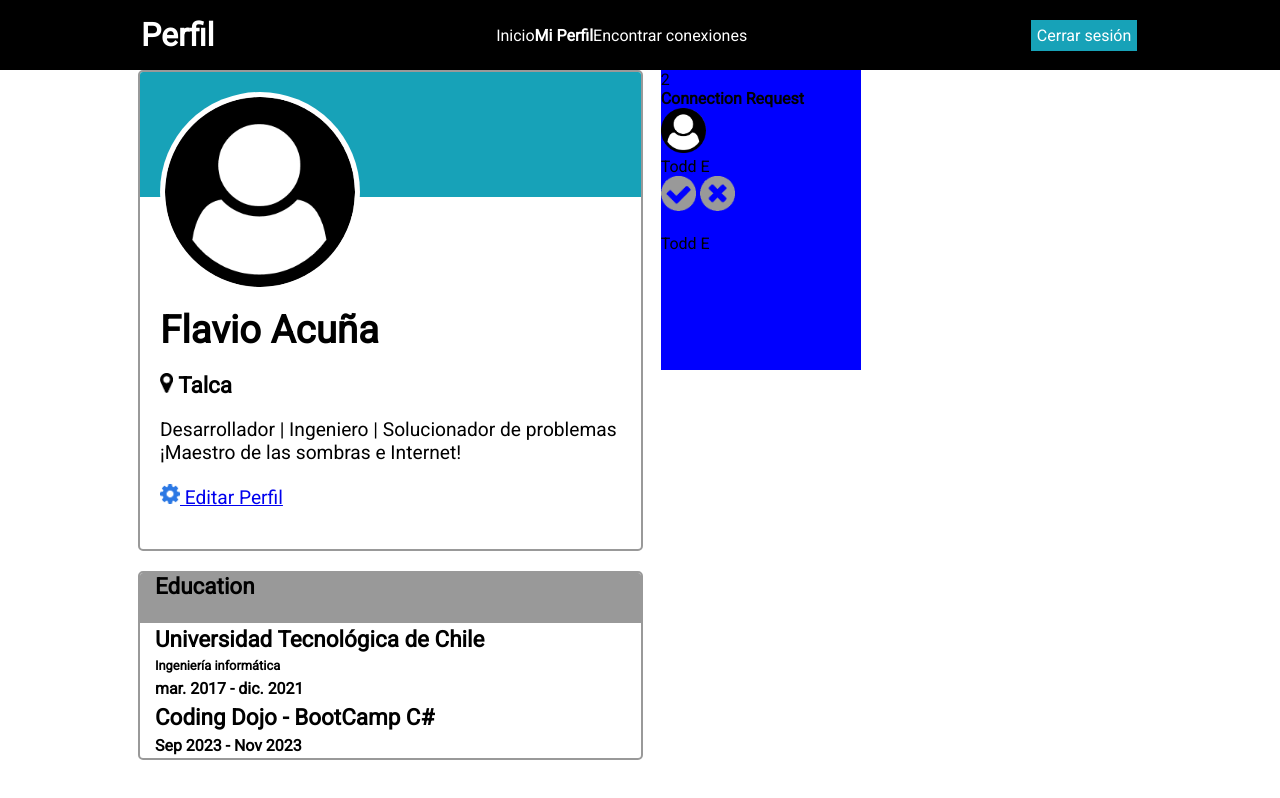
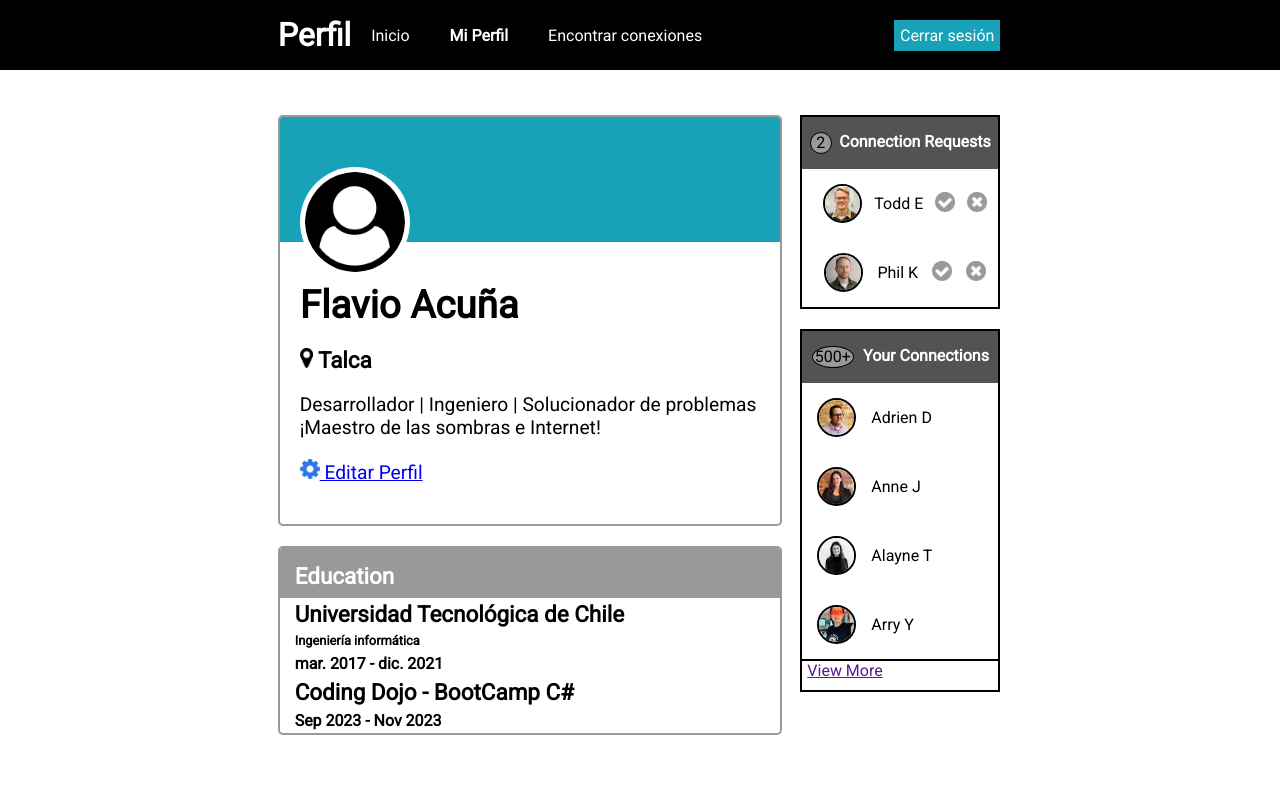
Before and after one commit to FlavioAcuna/BootCamp-C-profile_page, a plain HTML site: page index.html in a window 1280 px wide. Drawn offline with Linux system fonts and the light colour scheme.

Commit message:
new file:   img/.DS_Store new file:   img/avatar/adrien-s.jpg new file:   img/avatar/alayne-s.jpg new file:   img/avatar/anne-s.jpg new file:   img/avatar/arry-s.jpg new file:   img/avatar/jane-m.jpg new file:   img/avatar/phil-s.jpg new file:   img/avatar/todd-s.jpg modified:   index.html

```diff
--- a/css/style.css
+++ b/css/style.css
@@ -7,10 +7,12 @@
   background-color: black;
   display: flex;
   align-items: center;
-  justify-content: space-around;
+  justify-content: center;
   height: 70px;
   color: white;
   width: 100%;
+  position: fixed;
+  top: 0;
 }
 .active {
   font-weight: 900;
@@ -20,6 +22,9 @@
   list-style-type: none;
   font-weight: 500;
 }
+.navbar li {
+  margin: 0 20px;
+}
 .navbar button {
   height: 35px;
   width: 110px;
@@ -27,17 +32,18 @@
   color: #ffffff;
   font-size: 16px;
   border: 2px solid black;
+  margin-left: 170px;
 }
 .profile-title {
   background-color: #17a2b8;
   height: 125px;
-  margin-bottom: 70px;
 }
 
 .bodyContainer {
-  width: 1000px;
-  margin: 0 auto;
+  margin: 100px auto;
   display: flex;
+  padding: 15px;
+  justify-content: center;
 }
 .profile {
   width: 100%;
@@ -57,10 +63,11 @@
 #user_img {
   border-radius: 50%;
   background-color: #fff;
-  height: 190px;
+  height: 100px;
   padding: 5px;
   margin-top: 20px;
   margin-left: 20px;
+  margin-top: 50px;
 }
 
 .icon-s {
@@ -91,7 +98,9 @@
   height: 50px;
 }
 .education-title h3 {
-  margin: 0px 15px;
+  padding: 15px;
+  color: white;
+  font-family: "Roboto";
 }
 .education-body {
   display: flex;
@@ -107,12 +116,78 @@
 .menucontainer {
   height: 300px;
   width: 200px;
-  background-color: blue;
   margin-left: 20px;
+  display: flex;
+  flex-direction: column;
 }
 #icon-circle {
-  height: 35px;
+  height: 20px;
 }
 .avatar-img {
-  height: 45px;
+  height: 35px;
+  border-radius: 50%;
+  border: 2px solid black;
 }
+.connectionRequests {
+  border: 2px solid;
+  display: flex;
+  flex-direction: column;
+  margin-bottom: 20px;
+}
+
+.connectionRequests-title {
+  background-color: #545353;
+  display: flex;
+  width: auto;
+  padding: 15px 0;
+  justify-content: space-evenly;
+  color: white;
+}
+.connectionRequests-body {
+  display: flex;
+  flex-direction: column;
+}
+.connections-pop {
+  border: 1px solid black;
+  border-radius: 100%;
+  height: 20px;
+  width: 20px;
+  text-align: center;
+  color: black;
+  background-color: #999;
+}
+.user {
+  display: flex;
+  margin: 15px 5px 15px 15px;
+  justify-content: space-around;
+  align-items: center;
+}
+.yourConnections {
+  border: 2px solid;
+}
+.user-connection {
+  display: flex;
+  margin: 15px 5px 15px 15px;
+  align-items: center;
+}
+.user-connection p {
+  margin-left: 15px;
+}
+.user-connection-especial {
+  border-top: 2px solid black;
+  margin-bottom: 10px;
+}
+.user-connection-especial span {
+  margin-left: 5px;
+  margin-top: 5px;
+}
+.yourConnections-pop {
+  border: 1px solid black;
+
+  border-radius: 100%;
+  height: 20px;
+  width: 40px;
+  text-align: center;
+  color: black;
+  background-color: #999;
+}
--- a/index.html
+++ b/index.html
@@ -61,11 +61,11 @@
         <div class="connectionRequests">
           <div class="connectionRequests-title">
             <span class="connections-pop">2</span>
-            <h4>Connection Request</h4>
+            <h4>Connection Requests</h4>
           </div>
           <div class="connectionRequests-body">
             <div class="user">
-              <img src="./img/user-circle.png"class="avatar-img" alt="" />
+              <img src="./img/avatar/todd-s.jpg" class="avatar-img" alt="" />
               <p>Todd E</p>
               <span
                 ><img
@@ -81,14 +81,50 @@
               /></span>
             </div>
             <div class="user">
-              <img src="" alt="" />
-              <p>Todd E</p>
-              <span class="span_img"></span>
-              <span class="span_img"></span>
+              <img src="./img/avatar/phil-s.jpg" class="avatar-img" alt="" />
+              <p>Phil K</p>
+              <span
+                ><img
+                  src="./img/accept-circle.png"
+                  id="icon-circle"
+                  alt="accept-circle"
+              /></span>
+              <span
+                ><img
+                  src="./img/close-circle.png"
+                  id="icon-circle"
+                  alt="reject-circle"
+              /></span>
             </div>
           </div>
         </div>
-        <div class="yourConnections"></div>
+        <div class="yourConnections">
+          <div class="connectionRequests-title">
+            <span class="yourConnections-pop">500+</span>
+            <h4>Your Connections</h4>
+          </div>
+          <div class="connectionRequests-body">
+            <div class="user-connection">
+              <img src="./img/avatar/adrien-s.jpg" class="avatar-img" alt="" />
+              <p>Adrien D</p>
+            </div>
+            <div class="user-connection">
+              <img src="./img/avatar/anne-s.jpg" class="avatar-img" alt="" />
+              <p>Anne J</p>
+            </div>
+            <div class="user-connection">
+              <img src="./img/avatar/alayne-s.jpg" class="avatar-img" alt="" />
+              <p>Alayne T</p>
+            </div>
+            <div class="user-connection">
+              <img src="./img/avatar/arry-s.jpg" class="avatar-img" alt="" />
+              <p>Arry Y</p>
+            </div>
+            <div class="user-connection-especial">
+              <span><a href="">View More</a></span>
+            </div>
+          </div>
+        </div>
       </div>
     </div>
   </body>
```
Also changed, not shown: img/avatar/adrien-s.jpg (added), img/avatar/alayne-s.jpg (added), img/avatar/anne-s.jpg (added), img/avatar/arry-s.jpg (added), img/avatar/jane-m.jpg (added), img/avatar/phil-s.jpg (added), img/avatar/todd-s.jpg (added), 2 other files.
